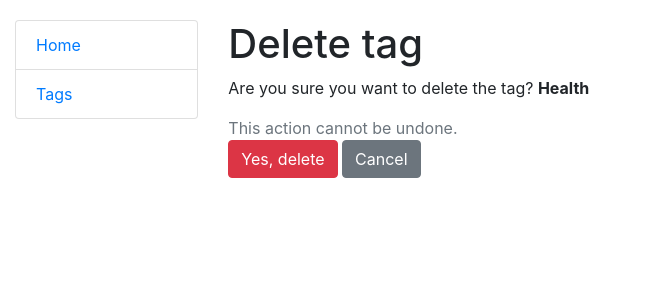
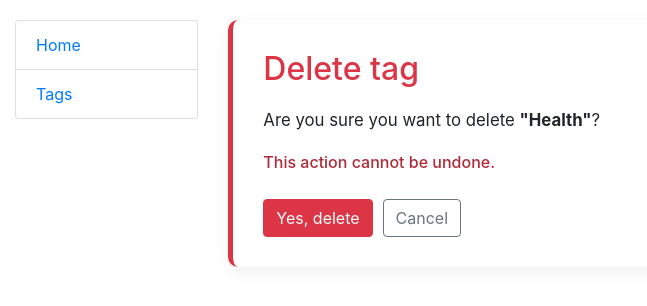
Before and after one commit to StrawHato/todo-list, a Django app: page /tags/delete/4/ in a window 1280 px wide. Shown: the top 306 px of the page, without its empty margins (0-647 px from the left). Run offline with Django 5.2, Linux system fonts and the light colour scheme; data comes from the database, SQL or seed files in the repository.

Commit message:
Refactor tag delete UI

```diff
--- a/templates/todo_app/tag_confirm_delete.html
+++ b/templates/todo_app/tag_confirm_delete.html
@@ -1,20 +1,38 @@
 {% extends "base.html" %}
 
 {% block content %}
-  <h1>Delete tag</h1>
-  <p>Are you sure you want to delete the tag?
-    <strong>{{ tag }}</strong>
+
+  <div class="form-wrapper">
+
+    <div class="delete-card">
+
+      <h2 class="delete-title">
+        Delete tag
+      </h2>
+
+      <p class="delete-text">
+        Are you sure you want to delete
+        <strong>"{{ object }}"</strong>?
       </p>
-  <span class="text-muted">
+
+      <p class="delete-warning">
         This action cannot be undone.
-  </span>
-  <form method="post">
+      </p>
+
+      <form method="post" class="delete-actions">
         {% csrf_token %}
+
         <button type="submit" class="btn btn-danger">
           Yes, delete
         </button>
-      <a href="{% url 'todo_app:tag-list' %}" class="btn btn-secondary">
+
+        <a href="{% url 'todo_app:tag-list' %}" class="btn btn-outline-secondary">
           Cancel
         </a>
       </form>
+
+    </div>
+
+  </div>
+
 {% endblock %}
```
Lines whose indentation alone changed are shown as unchanged.
